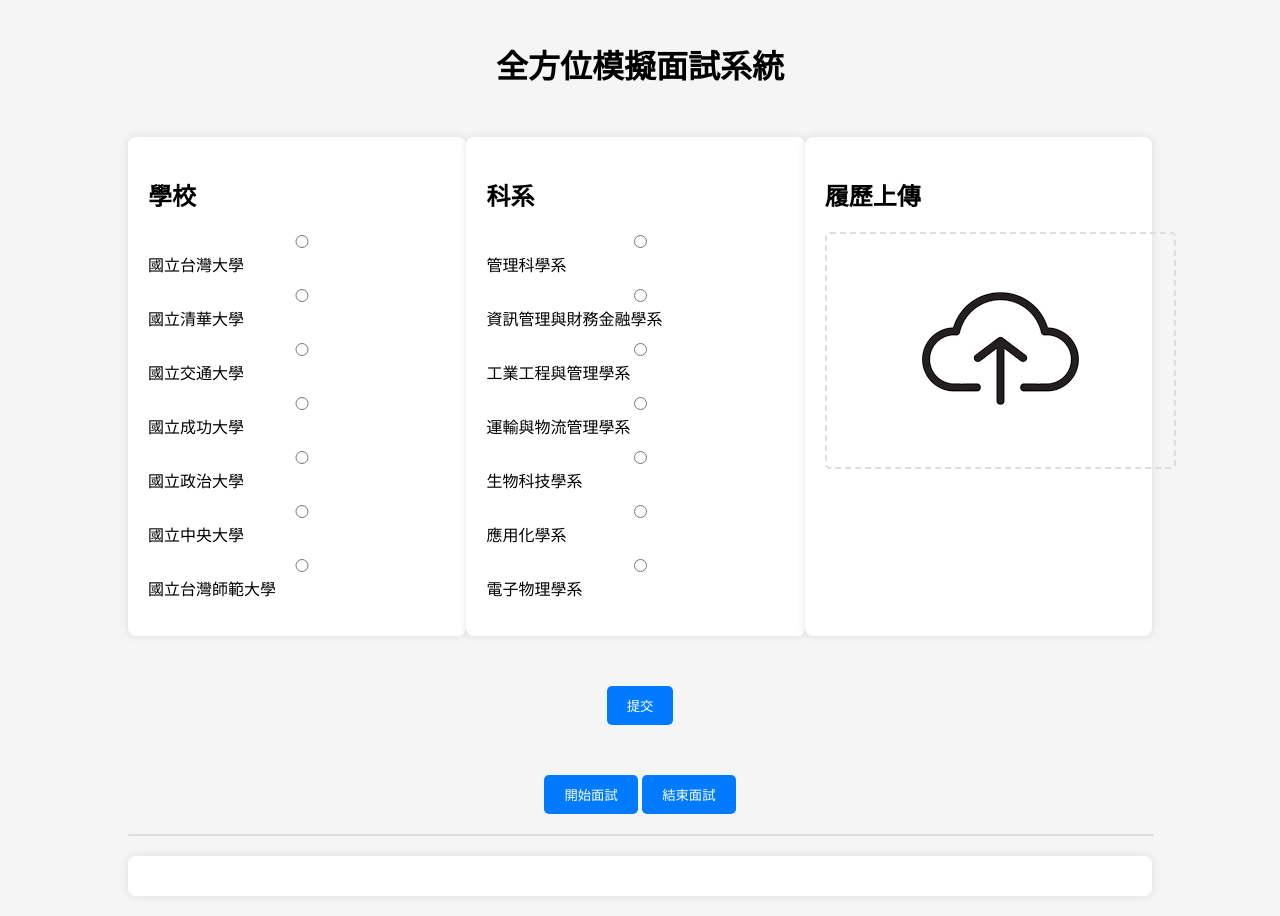
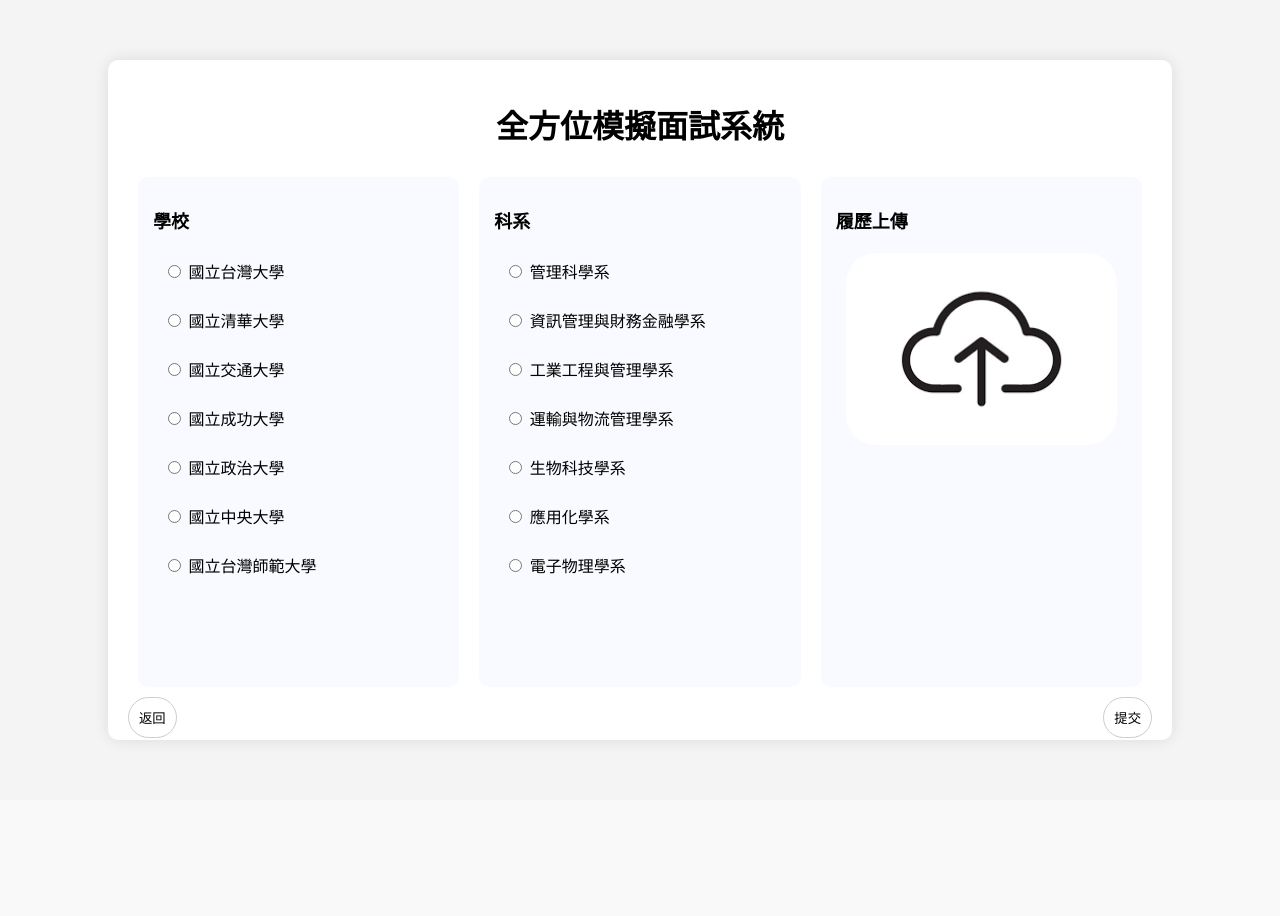
Before and after one commit to danwan1027/Mock-Interview, a Flask app: page /interview in a window 1280 px wide. After the commit the page ends 744 px from the top, so only its background shows below. Run offline with Flask 3, Linux system fonts and the light colour scheme; some libraries are stand-ins or nearby versions.

Commit message:
feat: interview page frontend

```diff
--- /dev/null
+++ b/mock_interview/static/css/interview.css
@@ -0,0 +1,152 @@
+body {
+    font-family: Arial, sans-serif;
+    background-color: #f4f4f4;
+    margin: 0;
+    padding: 0;
+    display: flex;
+    justify-content: center;
+    align-items: center;
+    height: 100vh;
+}
+
+.container {
+    background-color: white;
+    padding: 20px;
+    border-radius: 10px;
+    box-shadow: 0 0 15px rgba(0, 0, 0, 0.1);
+    width: 80vw;
+    height: 80vh;
+
+}
+.hidden {
+    display: none;
+}
+
+.scrollable-list {
+    max-height: 100%; /* Set a fixed height for the list */
+    overflow-y: auto;  /* Add vertical scrollbar if content exceeds the height */
+    padding-left: 0;   /* Remove default padding if needed */
+}
+
+label {
+    display: block;
+    padding: 10px;
+    background-color: #f8faff;
+    border-radius: 50px;
+    cursor: pointer;
+    transition: background-color 0.3s ease;
+    margin-bottom: 5px; /* Add space between labels */
+}
+
+label:hover {
+    background-color: #e0f0ff;
+}
+
+input[type="radio"]:checked + label {
+    background-color: #cce7ff;
+    border-color: #007bff;
+    font-weight: bold;
+}
+
+
+h1 {
+    text-align: center;
+    margin-bottom: 20px;
+}
+
+.selection-container, .form-container {
+    display: flex;
+    justify-content: space-between;
+}
+
+.btn-container {
+    display: flex;
+    justify-content: space-between;
+}
+
+
+.school-section, .department-section, .upload-section {
+    background-color: #f8faff;
+    padding: 15px;
+    height: 60vh;
+    margin:10px;
+    border-radius: 10px;
+    width: 30%;
+}
+
+h2 {
+    font-size: 18px;
+    margin-bottom: 10px;
+}
+
+.school-list, .department-list {
+    display: flex;
+    flex-direction: column;
+}
+
+button {
+    background-color: white;
+    border: 1px solid #ccc;
+    border-radius: 30px;
+    padding: 10px;
+    margin-bottom: 10px;
+    cursor: pointer;
+    transition: all 0.3s ease;
+}
+
+button.selected {
+    /* border-color: black; */
+    box-shadow: 0 0 5px rgba(0, 0, 0, 0.2);
+}
+
+button:hover {
+    box-shadow: 0 0 10px rgba(0, 0, 0, 0.1);
+}
+
+.upload-button button {
+    cursor: pointer;
+
+}
+
+.upload-button img {
+    width: 100%;
+    height: 100%;
+    border-radius: 30px;
+
+}
+
+.navigation {
+    display: flex;
+    justify-content: space-between;
+    margin-top: 20px;
+}
+
+.back-button, .continue-button {
+    background-color: white;
+    border: 1px solid #ccc;
+    border-radius: 30px;
+    padding: 10px 20px;
+    cursor: pointer;
+    transition: all 0.3s ease;
+}
+
+.back-button:hover, .continue-button:hover {
+    box-shadow: 0 0 10px rgba(0, 0, 0, 0.1);
+}
+
+.video-stream {
+    display: block;
+    width: 70%;
+    margin-left:15%;
+    height: 55vh;
+    border: 1px solid #ddd;
+    border-radius: 5px;
+}
+
+.statistics {
+    margin-top: 20px;
+    padding: 20px;
+    background-color: #fff;
+    border-radius: 8px;
+    box-shadow: 0 0 10px rgba(0, 0, 0, 0.1);
+}
--- a/mock_interview/templates/interview.html
+++ b/mock_interview/templates/interview.html
@@ -4,143 +4,56 @@
     <meta charset="UTF-8">
     <meta name="viewport" content="width=device-width, initial-scale=1.0">
     <title>Interview System</title>
-    <style>
-        body {
-            font-family: Arial, sans-serif;
-            background-color: #f5f5f5;
-            margin: 0;
-            padding: 0;
-        }
-        .container {
-            width: 80%;
-            margin: auto;
-            padding: 20px;
-        }
-        .header {
-            text-align: center;
-            margin-bottom: 50px;
-        }
-        .header h1 {
-            font-size: 2em;
-            margin-bottom: 10px;
-        }
-        .form-container {
-            display: flex;
-            justify-content: space-between;
-        }
-        .form-container div {
-            width: 30%;
-            padding: 20px;
-            background-color: #fff;
-            border-radius: 8px;
-            box-shadow: 0 0 10px rgba(0, 0, 0, 0.1);
-        }
-        .form-container h2 {
-            font-size: 1.5em;
-            margin-bottom: 20px;
-        }
-        .form-container ul {
-            list-style-type: none;
-            padding: 0;
-        }
-        .form-container ul li {
-            margin-bottom: 10px;
-        }
-        .form-container ul li input {
-            width: 100%;
-            padding: 10px;
-            border: 1px solid #ddd;
-            border-radius: 5px;
-        }
-        .upload-btn {
-            display: block;
-            width: 100%;
-            padding: 20px;
-            text-align: center;
-            border: 2px dashed #ddd;
-            border-radius: 5px;
-            cursor: pointer;
-        }
-        .upload-btn:hover {
-            background-color: #f0f0f0;
-        }
-        .btn {
-            display: inline-block;
-            padding: 10px 20px;
-            margin-top: 20px;
-            text-align: center;
-            color: #fff;
-            background-color: #007bff;
-            border: none;
-            border-radius: 5px;
-            cursor: pointer;
-        }
-        .btn:hover {
-            background-color: #0056b3;
-        }
-        .btn-container {
-            text-align: center;
-            margin-top: 30px;
-        }
-        .video-stream {
-            display: block;
-            width: 100%;
-            margin: 20px 0;
-            border: 1px solid #ddd;
-            border-radius: 5px;
-        }
-        .statistics {
-            margin-top: 20px;
-            padding: 20px;
-            background-color: #fff;
-            border-radius: 8px;
-            box-shadow: 0 0 10px rgba(0, 0, 0, 0.1);
-        }
-    </style>
+    <link rel="stylesheet" href="../static/css/interview.css">
+
 </head>
 <body>
     <div class="container">
-        <div class="header">
         <h1>全方位模擬面試系統</h1>
-        </div>
         <form id="interview-form" onsubmit="displayQuestion(event)" enctype="multipart/form-data">
-            <div class="form-container">
-                <div>
+            <div class="selection-container">
+                <div class="school-section">
                     <h2>學校</h2>
-                    <ul>
-                        <li><input type="radio" id="school1" name="school" value="國立台灣大學" required> 國立台灣大學</li>
-                        <li><input type="radio" id="school2" name="school" value="國立清華大學"> 國立清華大學</li>
-                        <li><input type="radio" id="school3" name="school" value="國立交通大學"> 國立交通大學</li>
-                        <li><input type="radio" id="school4" name="school" value="國立成功大學"> 國立成功大學</li>
-                        <li><input type="radio" id="school5" name="school" value="國立政治大學"> 國立政治大學</li>
-                        <li><input type="radio" id="school6" name="school" value="國立中央大學"> 國立中央大學</li>
-                        <li><input type="radio" id="school7" name="school" value="國立台灣師範大學"> 國立台灣師範大學</li>
+                    <ul class="school-list scrollable-list">
+                        <label><input type="radio" id="school1" name="school" value="國立台灣大學" required> 國立台灣大學</label>
+                        <label><input type="radio" id="school2" name="school" value="國立清華大學"> 國立清華大學</label>
+                        <label><input type="radio" id="school3" name="school" value="國立交通大學"> 國立交通大學</label>
+                        <label><input type="radio" id="school4" name="school" value="國立成功大學"> 國立成功大學</label>
+                        <label><input type="radio" id="school5" name="school" value="國立政治大學"> 國立政治大學</label>
+                        <label><input type="radio" id="school6" name="school" value="國立中央大學"> 國立中央大學</label>
+                        <label><input type="radio" id="school7" name="school" value="國立台灣師範大學"> 國立台灣師範大學</label>
+                        <!-- Add more school items here if needed -->
                     </ul>
                 </div>
-                <div>
+                <div class="department-section">
                     <h2>科系</h2>
-                    <ul>
-                        <li><input type="radio" id="department1" name="department" value="管理科學系" required> 管理科學系</li>
-                        <li><input type="radio" id="department2" name="department" value="資訊管理與財務金融學系"> 資訊管理與財務金融學系</li>
-                        <li><input type="radio" id="department3" name="department" value="工業工程與管理學系"> 工業工程與管理學系</li>
-                        <li><input type="radio" id="department4" name="department" value="運輸與物流管理學系"> 運輸與物流管理學系</li>
-                        <li><input type="radio" id="department5" name="department" value="生物科技學系"> 生物科技學系</li>
-                        <li><input type="radio" id="department6" name="department" value="應用化學系"> 應用化學系</li>
-                        <li><input type="radio" id="department7" name="department" value="電子物理學系"> 電子物理學系</li>
+                    <ul class="department-list scrollable-list">
+                        <label><input type="radio" id="department1" name="department" value="管理科學系" required> 管理科學系</label>
+                        <label><input type="radio" id="department2" name="department" value="資訊管理與財務金融學系"> 資訊管理與財務金融學系</label>
+                        <label><input type="radio" id="department3" name="department" value="工業工程與管理學系"> 工業工程與管理學系</label>
+                        <label><input type="radio" id="department4" name="department" value="運輸與物流管理學系"> 運輸與物流管理學系</label>
+                        <label><input type="radio" id="department5" name="department" value="生物科技學系"> 生物科技學系</label>
+                        <label><input type="radio" id="department6" name="department" value="應用化學系"> 應用化學系</label>
+                        <label><input type="radio" id="department7" name="department" value="電子物理學系"> 電子物理學系</label>
+                        <!-- Add more department items here if needed -->
                     </ul>
                 </div>
-                <div>
+                <div class="upload-section">
                     <h2>履歷上傳</h2>
-                    <label for="file" class="upload-btn">
+                    <label for="file" class="upload-button">
                         <input type="file" id="file" name="file" accept="application/pdf" style="display:none" required>
                         <img src="{{ url_for('static', filename='images/upload-icon.png') }}" alt="Upload Icon">
                     </label>
                 </div>
             </div>
+
             <div class="btn-container">
+                <button type="button" onclick="window.history.back();" class="btn">返回</button>
                 <button type="submit" class="btn">提交</button>
             </div>
         </form>
+
+        <div id="interview-section" class="hidden">
             <div class="btn-container">
                 <button onclick="startCamera()" class="btn">開始面試</button>
                 <button onclick="endInterview()" class="btn">結束面試</button>
@@ -148,6 +61,7 @@
             <img id="video-stream" class="video-stream" src="">
             <div id="statistics" class="statistics"></div>
             <div id="generated-question"></div>
+        </div>
     </div>
     <script>
         let generatedQuestion = ""; // Store the generated question
@@ -204,6 +118,9 @@
         }
 
         function displayQuestion(event) {
+            document.getElementById('interview-section').classList.remove('hidden');
+            document.getElementById('interview-form').classList.add('hidden');
+
             event.preventDefault();
             const formData = new FormData(document.getElementById('interview-form'));
 
@@ -213,10 +130,12 @@
             })
             .then(response => response.json())
             .then(data => {
+
                 if (data.error) {
                     alert(data.error);
                 } else {
                     document.getElementById('generated-question').innerText = data.generated_question;
+
                     generatedQuestion = data.generated_question;
                 }
             })
```
Lines whose indentation alone changed are shown as unchanged.
